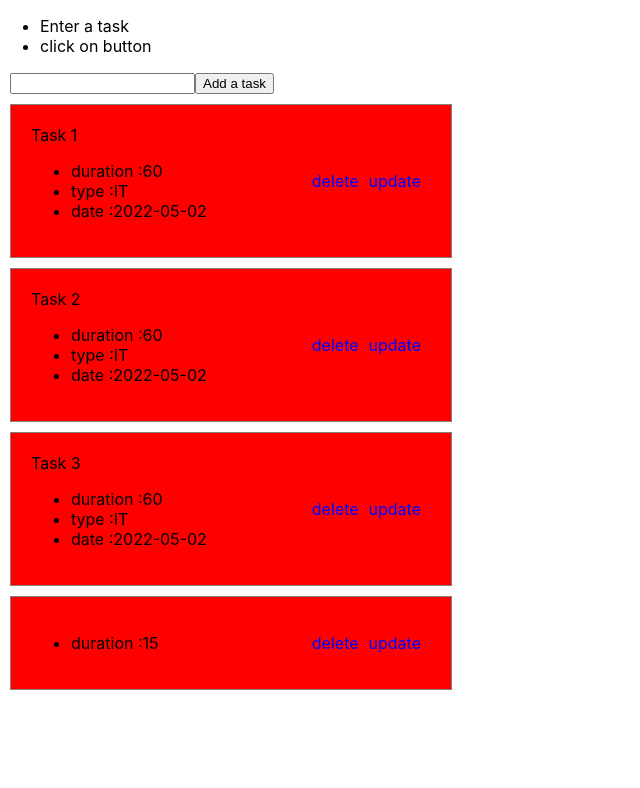
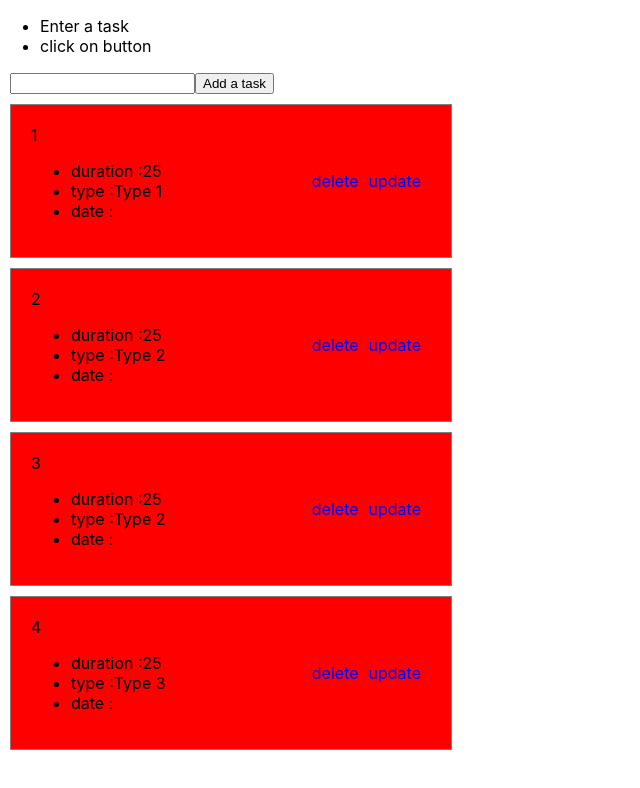
Before and after one commit to rached81/react-tuto, a React (Create React App) app: page / in a window 1280 px wide. Shown: the top 788 px of the page, without its empty margins (0-640 px from the left). Built offline with nearby package versions, Linux system fonts and the light colour scheme.

Commit message:
use props in components App

```diff
--- a/src/App.js
+++ b/src/App.js
@@ -4,10 +4,40 @@ import List from './components/list/List';
 import Form from './components/form/Form';
 
 function App() {
+  const  tasks = [
+    {
+        id: 1,
+        title: "T1",
+        duration: 25,
+        type: "Type 1",
+        date: "05-05-2022"
+    },
+    {
+        id: 2,
+        title: "T2",
+        duration: 25,
+        type: "Type 2",
+        date: "05-05-2022"
+    },
+    {
+        id: 3,
+        title: "T3",
+        duration: 25,
+        type: "Type 2",
+        date: "05-05-2022"
+    },
+    {
+        id: 4,
+        title: "T4",
+        duration: 25,
+        type: "Type 3",
+        date: "05-05-2022"
+    }
+]
   return (
     <div className="App">
     <Form />
-     <List />
+     <List tasks = {tasks}/>
     </div>
   );
 }
--- a/src/components/list/List.js
+++ b/src/components/list/List.js
@@ -2,13 +2,17 @@ import React from 'react';
 import Task from '../task/Task';
 import './list.css';
 
-function List() {
+function List(props) {
+
   return (
     <div className="list">
-        <Task title=" Task 1" duration={60}  details = {{ type: "IT", date: "2022-05-02"}} />
-        <Task title=" Task 2"  duration={60}  details = {{ type: "IT", date: "2022-05-02"}} />
-        <Task title=" Task 3"  duration={60}  details = {{ type: "IT", date: "2022-05-02"}} />
-        <Task    duration={15} />
+      {    props.tasks.map((task) =>{
+            return <Task title={task.id} duration={task.duration}  type ={task.type} />
+        })
+    //    props.tasks.map((task) =>(
+    //         <Task title={task.id} duration={task.duration}  type ={task.type} />
+    //   ))
+    }
 
     </div>
   );
--- a/src/components/task/Task.js
+++ b/src/components/task/Task.js
@@ -9,12 +9,8 @@ function Task(props) {
             {props.title}
             <ul>
                 <li>duration :{props.duration}</li>
-                {props.details&&
-                <>
-                    <li>type :{props.details.type} </li>
-                    <li> date :{props.details.date}</li>
-                </>
-                }
+                <li>type :{props.type} </li>
+                <li> date :{props.date}</li>
             </ul>
         </div>
         <div class="actions">
```
